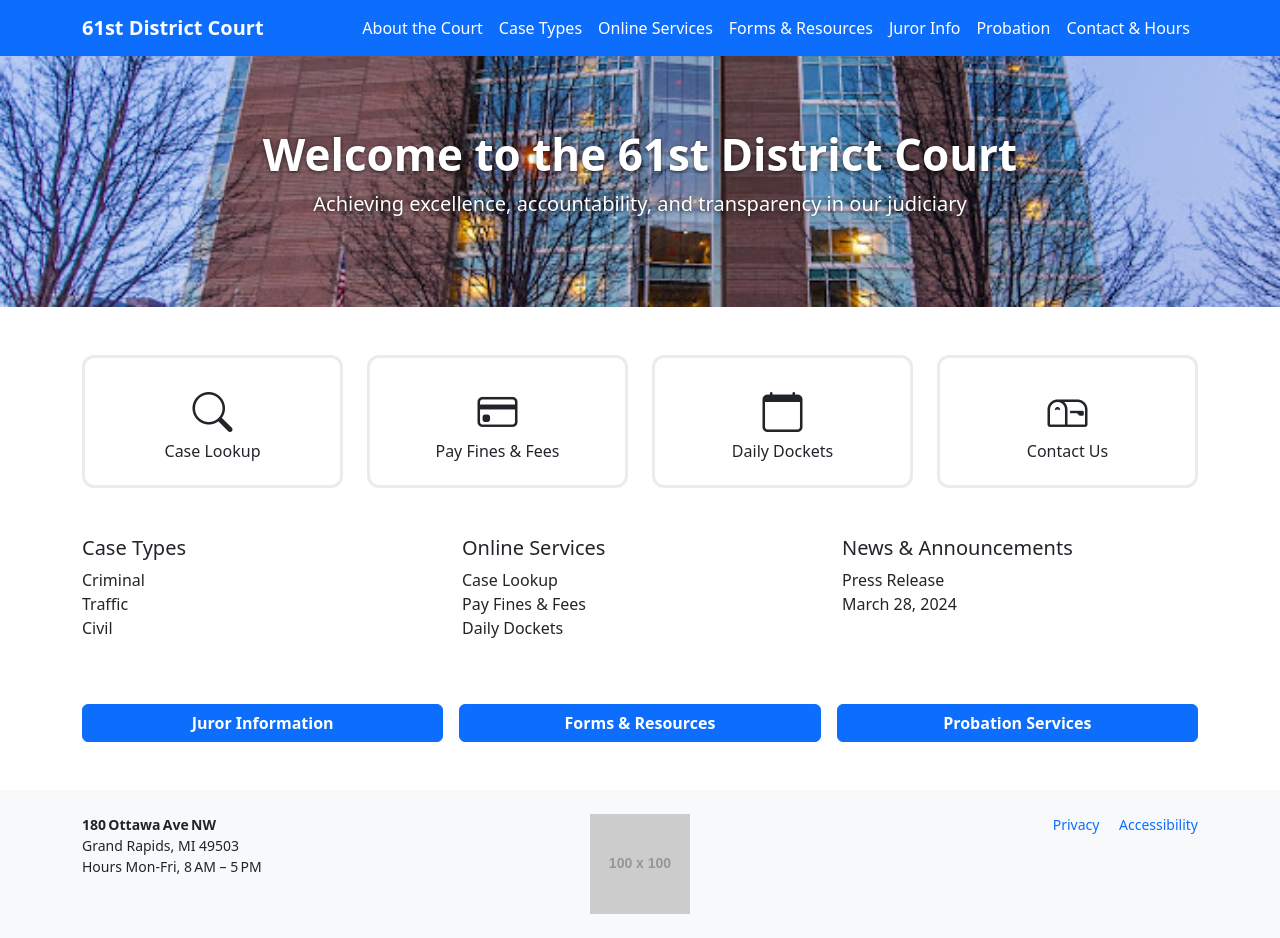
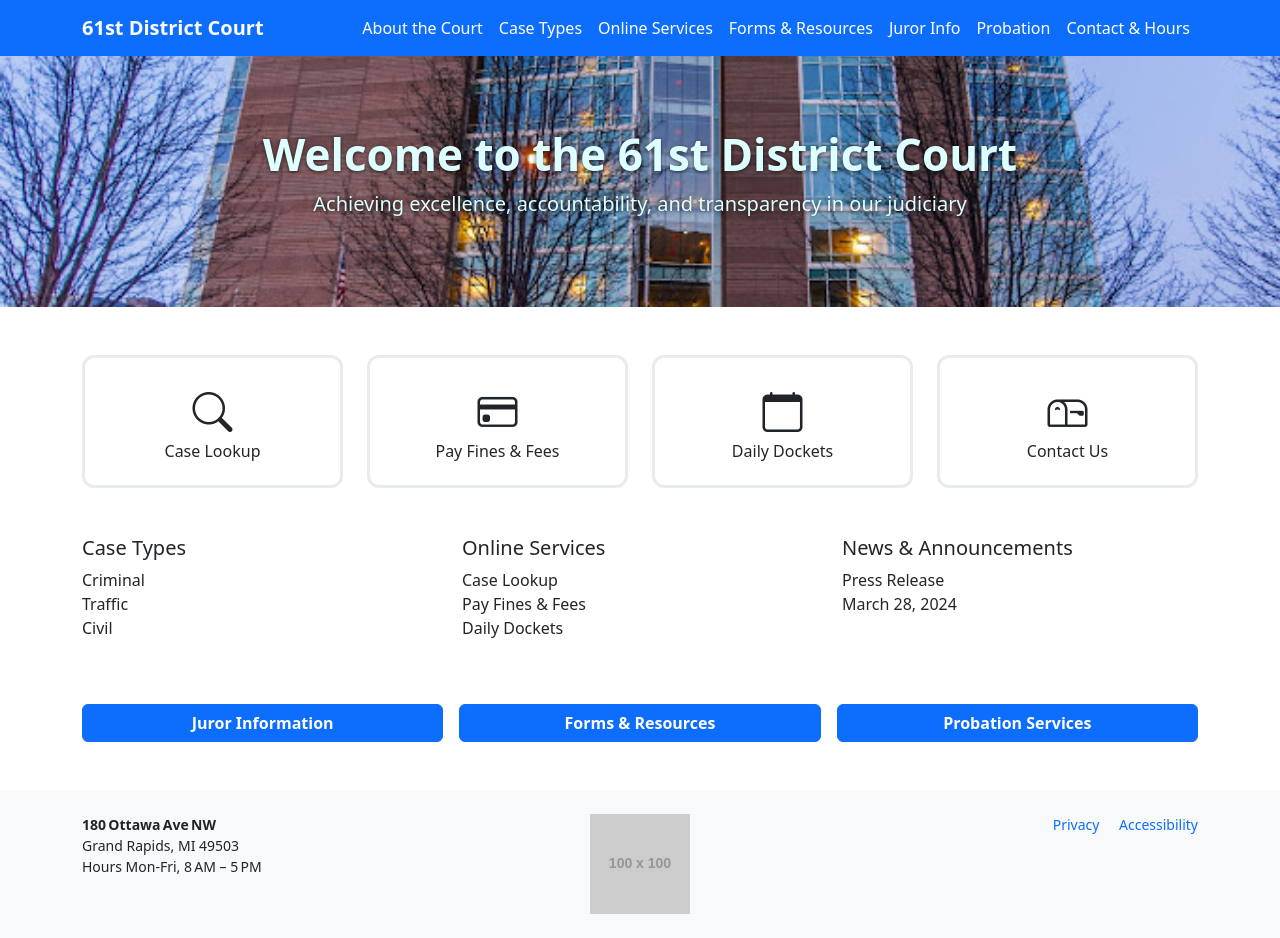
Before and after one commit to DrStern/DanFischer.github.io, a Jekyll site: the page built from index.md, in a window 1280 px wide. Built offline with Jekyll 4.4.1, drawn with Linux system fonts in a browser that asks for light colours.

Commit message:
Update custom.css

```diff
--- a/assets/css/custom.css
+++ b/assets/css/custom.css
@@ -1,7 +1,7 @@
 /* Hero band */
 .hero {
   background: url('/assets/img/courthouse.jpg') center/cover no-repeat;
-  color: #fff;
+  color: #dff;
   padding: 4.5rem 0;
   text-shadow: 0 1px 4px rgba(0,0,0,.7);
 }
```
